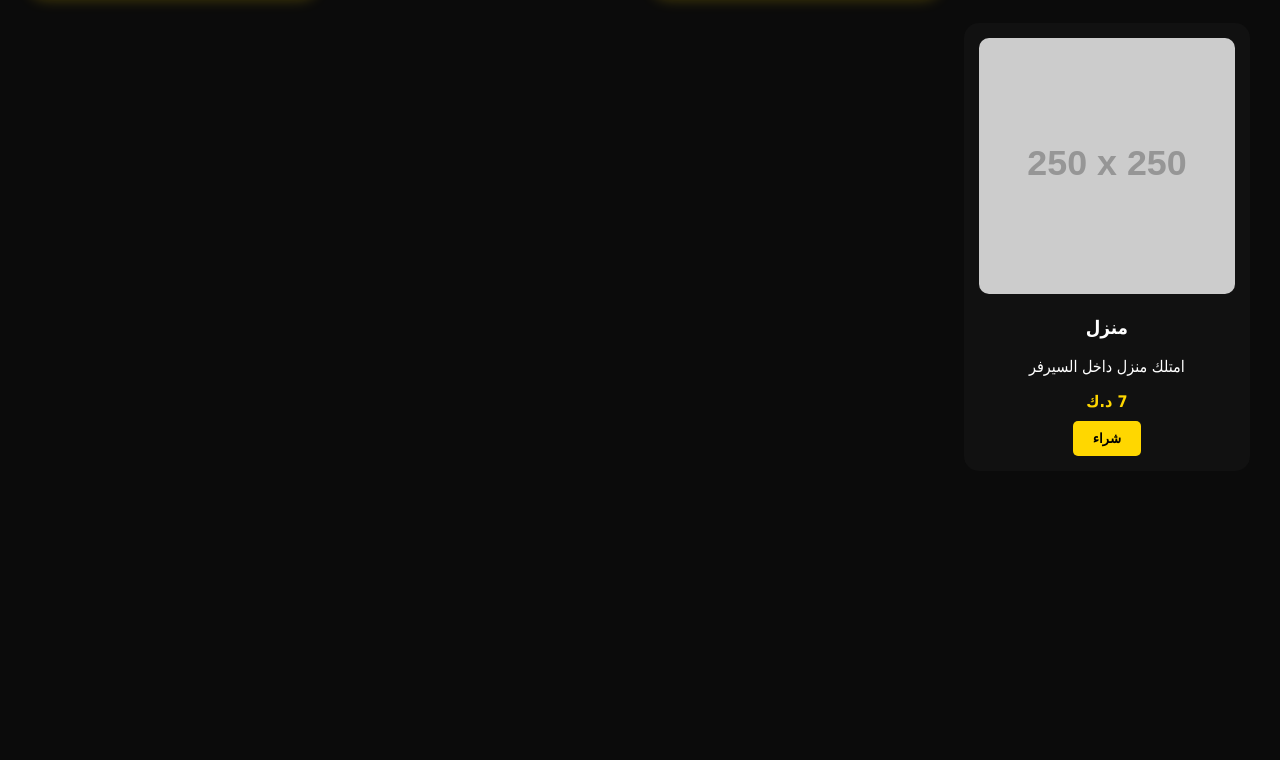
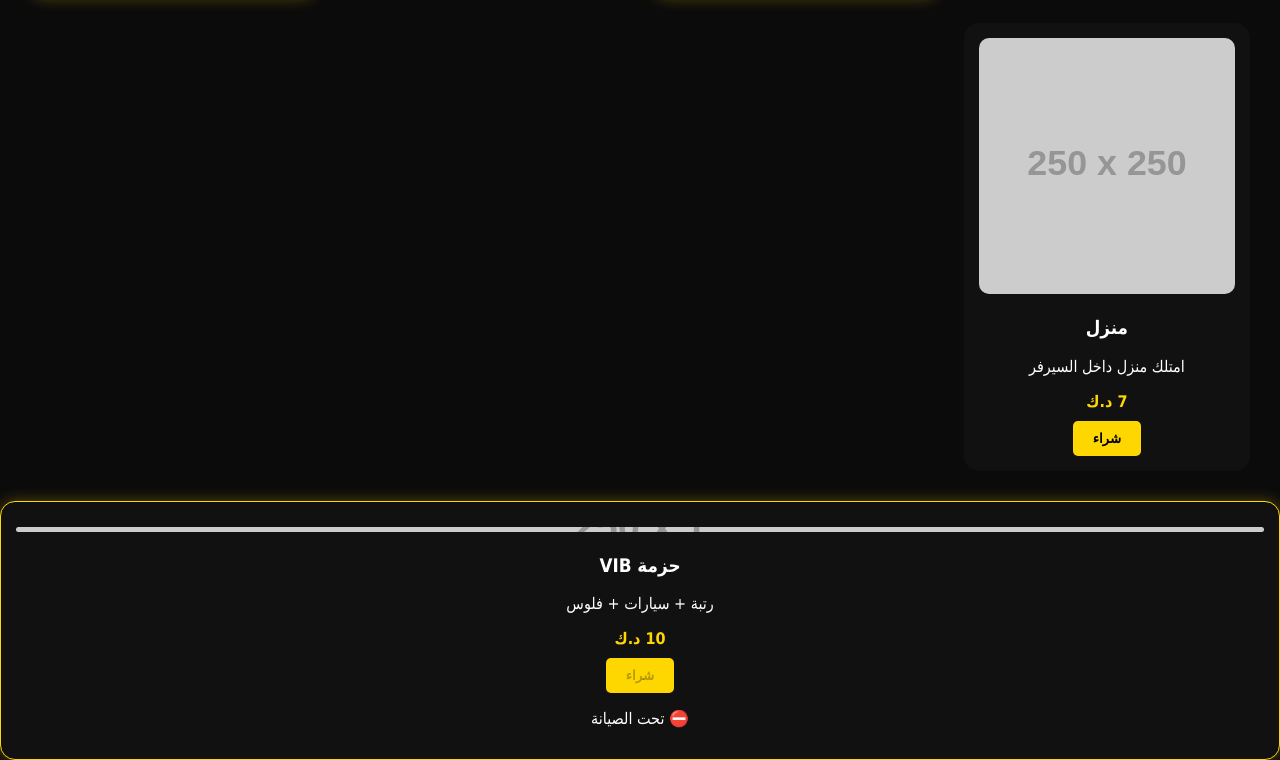
Before and after one commit to laedr45-dev/STORE-BUNNY-RAAD-CFW-, a plain HTML site: page index.html in a window 1280 px wide. Shown: the part 1476-2236 px from the top of the page. Before the commit the page ends 1977 px from the top, so only its background shows below. Drawn offline with Linux system fonts and the light colour scheme; placeholder pictures from the web are drawn by us.

Commit message:
Update index.html

```diff
--- a/index.html
+++ b/index.html
@@ -64,3 +64,11 @@
 <script src="script.js"></script>
 </body>
 </html>
+<div class="product vip">
+  <img src="https://via.placeholder.com/250/000000/FFD700" alt="">
+  <h3>حزمة VIB</h3>
+  <p>رتبة + سيارات + فلوس</p>
+  <span class="price">10 د.ك</span>
+  <button disabled>شراء</button>
+  <p class="maintenance">⛔ تحت الصيانة</p>
+</div>
```
